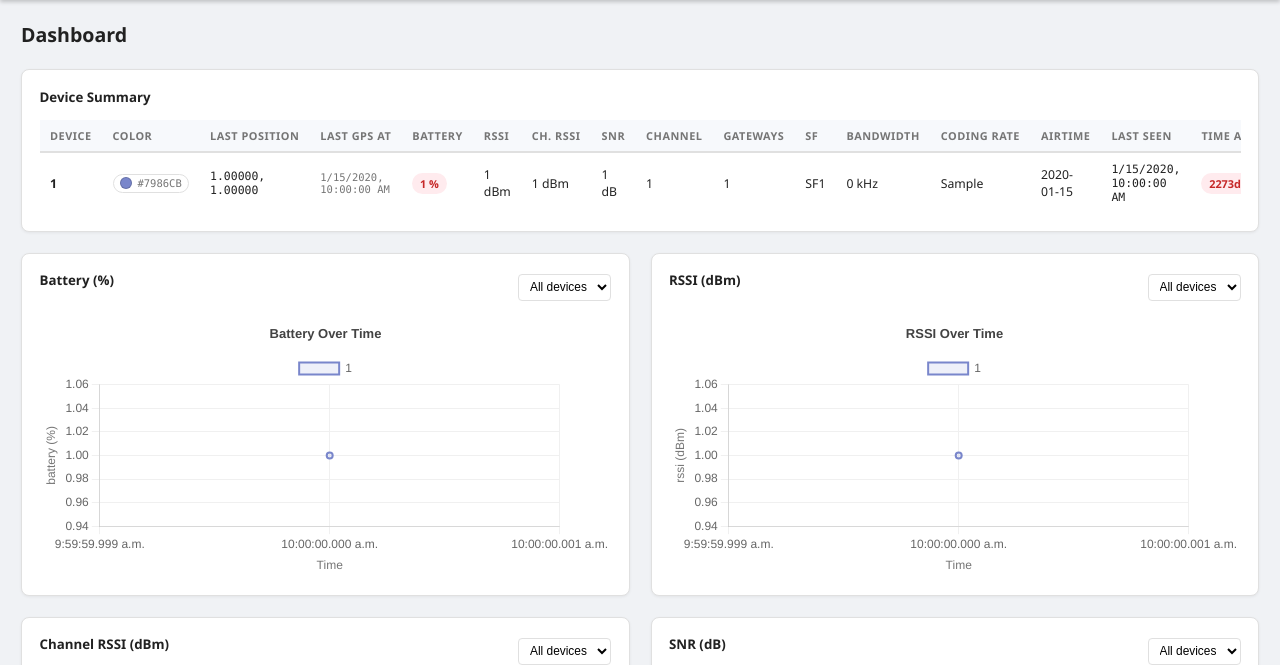
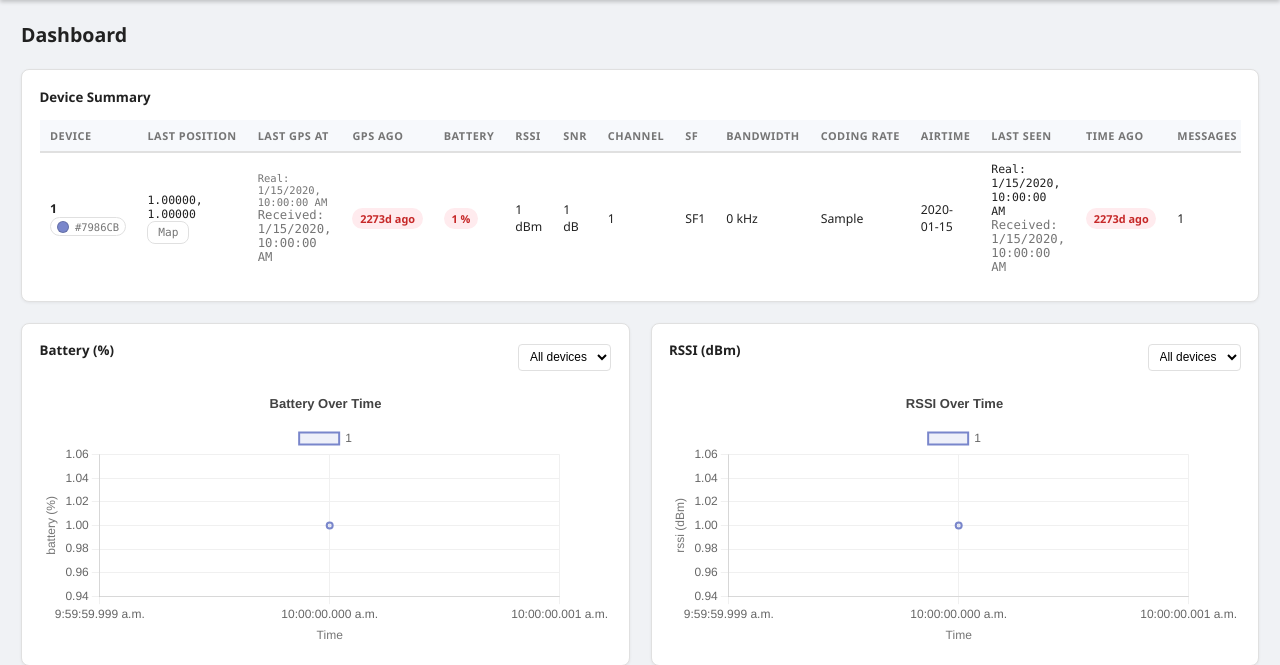
Before and after one commit to valerio-vaccaro/LoraMap, a Flask app: page /dashboard in a window 1280 px wide. Shown: the part 52-717 px from the top of the page. Run offline with Flask 3, Linux system fonts and the light colour scheme; a user stored in the database is signed in; tables that the repository leaves empty hold one stand-in row (values such as "Sample post").

Commit message:
add real timestamp to solve import in past, calculate correctly delay and introduce gps ago, added map button

```diff
--- a/app.py
+++ b/app.py
@@ -295,12 +295,12 @@ def api_stats():
 
     total_messages  = UplinkMessage.query.count()
     total_devices   = db.session.query(func.count(UplinkMessage.device_id.distinct())).scalar()
-    last_week       = UplinkMessage.query.filter(UplinkMessage.received_at >= week_ago).count()
-    last_month      = UplinkMessage.query.filter(UplinkMessage.received_at >= month_ago).count()
+    last_week       = UplinkMessage.query.filter(UplinkMessage.real_timestamp >= week_ago).count()
+    last_month      = UplinkMessage.query.filter(UplinkMessage.real_timestamp >= month_ago).count()
     active_devices  = db.session.query(func.count(UplinkMessage.device_id.distinct())).filter(
-        UplinkMessage.received_at >= month_ago
+        UplinkMessage.real_timestamp >= month_ago
     ).scalar()
-    last_msg = UplinkMessage.query.order_by(UplinkMessage.received_at.desc()).first()
+    last_msg = UplinkMessage.query.order_by(UplinkMessage.real_timestamp.desc()).first()
 
     return jsonify({
         'total_messages':  total_messages,
@@ -309,6 +309,7 @@ def api_stats():
         'last_month':      last_month,
         'active_devices':  active_devices,
         'last_received_at': last_msg.received_at.isoformat() if last_msg else None,
+        'last_real_timestamp': last_msg.real_timestamp.isoformat() if last_msg else None,
     })
 
 
@@ -335,14 +336,14 @@ def api_positions():
     if from_time:
         dt = parse_datetime(from_time)
         if dt:
-            query = query.filter(UplinkMessage.received_at >= dt)
+            query = query.filter(UplinkMessage.real_timestamp >= dt)
 
     if to_time:
         dt = parse_datetime(to_time)
         if dt:
-            query = query.filter(UplinkMessage.received_at <= dt)
+            query = query.filter(UplinkMessage.real_timestamp <= dt)
 
-    query = query.order_by(UplinkMessage.device_id, UplinkMessage.received_at.asc())
+    query = query.order_by(UplinkMessage.device_id, UplinkMessage.real_timestamp.asc())
     messages = query.all()
 
     if last_only:
@@ -375,25 +376,30 @@ def api_devices():
         last_gps = base.filter(
             UplinkMessage.latitude.isnot(None),
             UplinkMessage.longitude.isnot(None),
-        ).order_by(UplinkMessage.received_at.desc()).first()
+        ).order_by(UplinkMessage.real_timestamp.desc()).first()
 
-        last_msg = base.order_by(UplinkMessage.received_at.desc()).first()
+        last_msg = base.order_by(UplinkMessage.real_timestamp.desc()).first()
 
         last_battery = base.filter(
             UplinkMessage.battery.isnot(None),
-        ).order_by(UplinkMessage.received_at.desc()).first()
+        ).order_by(UplinkMessage.real_timestamp.desc()).first()
 
         count = base.count()
 
         seconds_ago = None
         if last_msg:
-            seconds_ago = int((now - last_msg.received_at).total_seconds())
+            seconds_ago = int((now - last_msg.real_timestamp).total_seconds())
+
+        gps_seconds_ago = None
+        if last_gps:
+            gps_seconds_ago = int((now - last_gps.real_timestamp).total_seconds())
 
         result.append({
             'device_id': device_id,
             'last_latitude': last_gps.latitude if last_gps else None,
             'last_longitude': last_gps.longitude if last_gps else None,
-            'last_gps_at': last_gps.received_at.isoformat() if last_gps else None,
+            'last_gps_at': last_gps.real_timestamp.isoformat() if last_gps else None,
+            'last_gps_received_at': last_gps.received_at.isoformat() if last_gps else None,
             'last_battery': last_battery.battery if last_battery else None,
             'last_rssi': last_msg.rssi if last_msg else None,
             'last_channel_rssi': last_msg.channel_rssi if last_msg else None,
@@ -404,8 +410,10 @@ def api_devices():
             'last_bandwidth': last_msg.bandwidth if last_msg else None,
             'last_coding_rate': last_msg.coding_rate if last_msg else None,
             'last_consumed_airtime': last_msg.consumed_airtime if last_msg else None,
+            'last_real_timestamp': last_msg.real_timestamp.isoformat() if last_msg else None,
             'last_received_at': last_msg.received_at.isoformat() if last_msg else None,
             'seconds_ago': seconds_ago,
+            'gps_seconds_ago': gps_seconds_ago,
             'message_count': count,
         })
 
@@ -473,19 +481,20 @@ def api_chart_data():
     if from_time:
         dt = parse_datetime(from_time)
         if dt:
-            query = query.filter(UplinkMessage.received_at >= dt)
+            query = query.filter(UplinkMessage.real_timestamp >= dt)
     if to_time:
         dt = parse_datetime(to_time)
         if dt:
-            query = query.filter(UplinkMessage.received_at <= dt)
+            query = query.filter(UplinkMessage.real_timestamp <= dt)
 
-    query = query.order_by(UplinkMessage.received_at.asc())
+    query = query.order_by(UplinkMessage.real_timestamp.asc())
     messages = query.all()
 
     return jsonify({
         'data': [
             {
                 'device_id': m.device_id,
+                'real_timestamp': m.real_timestamp.isoformat(),
                 'received_at': m.received_at.isoformat(),
                 metric: getattr(m, metric),
             }
@@ -499,8 +508,8 @@ def api_chart_data():
 def api_messages_range():
     ds_ids = _user_ds_ids()
     result = db.session.query(
-        func.min(UplinkMessage.received_at),
-        func.max(UplinkMessage.received_at),
+        func.min(UplinkMessage.real_timestamp),
+        func.max(UplinkMessage.real_timestamp),
     ).filter(UplinkMessage.datasource_id.in_(ds_ids)).one()
     min_dt, max_dt = result
     return jsonify({
@@ -527,14 +536,14 @@ def api_messages():
     if from_time:
         dt = parse_datetime(from_time)
         if dt:
-            query = query.filter(UplinkMessage.received_at >= dt)
+            query = query.filter(UplinkMessage.real_timestamp >= dt)
 
     if to_time:
         dt = parse_datetime(to_time)
         if dt:
-            query = query.filter(UplinkMessage.received_at <= dt)
+            query = query.filter(UplinkMessage.real_timestamp <= dt)
 
-    query = query.order_by(UplinkMessage.received_at.desc())
+    query = query.order_by(UplinkMessage.real_timestamp.desc())
     messages = query.all()
 
     return jsonify({'messages': [_msg_to_dict(m) for m in messages]})
@@ -604,6 +613,7 @@ def _msg_to_dict(m):
         'id': m.id,
         'device_id': m.device_id,
         'received_at': m.received_at.isoformat(),
+        'real_timestamp': m.real_timestamp.isoformat(),
         'latitude': m.latitude,
         'longitude': m.longitude,
         'battery': m.battery,
--- a/decoders/base.py
+++ b/decoders/base.py
@@ -22,6 +22,7 @@ class BaseDecoder(ABC):
         Returns a dict with at minimum:
             device_id   (str)
             received_at (datetime)
+            real_timestamp (datetime, optional; defaults to received_at)
 
         And optionally any of:
             latitude, longitude, battery, positioning_status,
--- a/decoders/ttn_base.py
+++ b/decoders/ttn_base.py
@@ -50,6 +50,7 @@ class TTNBaseDecoder(BaseDecoder):
         fields = {
             'device_id':        device_id,
             'received_at':      received_at,
+            'real_timestamp':   received_at,
             'f_cnt':            uplink.get('f_cnt'),
             'consumed_airtime': uplink.get('consumed_airtime'),
             'rssi':             rssi,
--- a/models.py
+++ b/models.py
@@ -64,6 +64,7 @@ class UplinkMessage(db.Model):
     datasource_id = db.Column(db.Integer, db.ForeignKey('datasources.id', ondelete='CASCADE'), nullable=True, index=True)
     device_id = db.Column(db.String(100), nullable=False, index=True)
     received_at = db.Column(db.DateTime, nullable=False, index=True)
+    real_timestamp = db.Column(db.DateTime, nullable=False, index=True)
     f_cnt = db.Column(db.Integer)
     longitude = db.Column(db.Float)
     latitude = db.Column(db.Float)
--- a/static/js/dashboard.js
+++ b/static/js/dashboard.js
@@ -108,35 +108,42 @@ function batteryBadge(battery) {
     return `<span class="ago-badge ${cls}">${battery} %</span>`;
 }
 
+function fmt(iso) {
+    return iso ? new Date(iso).toLocaleString() : '—';
+}
+
+function dualTime(realIso, receivedIso) {
+    if (!realIso && !receivedIso) return '—';
+    return `<span>Real: ${fmt(realIso)}</span><br><span class="muted small">Received: ${fmt(receivedIso)}</span>`;
+}
+
 function renderDeviceTable(devices) {
     const tbody = document.getElementById('device-table-body');
     if (!devices.length) {
-        tbody.innerHTML = '<tr><td colspan="17" class="muted">No data yet. Add a data source and fetch.</td></tr>';
+        tbody.innerHTML = '<tr><td colspan="15" class="muted">No data yet. Add a data source and fetch.</td></tr>';
         return;
     }
 
     tbody.innerHTML = devices.map(d => {
         const pos = (d.last_latitude != null && d.last_longitude != null)
-            ? `${d.last_latitude.toFixed(5)}, ${d.last_longitude.toFixed(5)}`
+            ? `${d.last_latitude.toFixed(5)}, ${d.last_longitude.toFixed(5)}
+               <a class="btn btn-ghost btn-sm" href="https://www.google.com/maps/search/?api=1&query=${encodeURIComponent(`${d.last_latitude},${d.last_longitude}`)}" target="_blank" rel="noopener">Map</a>`
             : '—';
 
-        const lastSeen = d.last_received_at
-            ? new Date(d.last_received_at).toLocaleString()
-            : '—';
-
-        const lastGps = d.last_gps_at
-            ? new Date(d.last_gps_at).toLocaleString()
-            : '—';
+        const lastSeen = dualTime(d.last_real_timestamp, d.last_received_at);
+        const lastGps = dualTime(d.last_gps_at, d.last_gps_received_at);
 
         const agoClass = d.seconds_ago != null && d.seconds_ago > 7200 ? 'ago-old' :
                          d.seconds_ago != null && d.seconds_ago > 1800 ? 'ago-warn' : 'ago-ok';
+        const gpsAgoClass = d.gps_seconds_ago != null && d.gps_seconds_ago > 7200 ? 'ago-old' :
+                            d.gps_seconds_ago != null && d.gps_seconds_ago > 1800 ? 'ago-warn' : 'ago-ok';
 
         const color = getDeviceColor(d.device_id);
         const encodedId = encodeURIComponent(d.device_id);
 
         return `<tr>
-            <td><strong>${d.device_id}</strong></td>
             <td>
+                <strong>${d.device_id}</strong>
                 <details class="color-picker">
                     <summary>
                         <span class="device-color-dot" style="background:${color}"></span>
@@ -157,12 +164,11 @@ function renderDeviceTable(devices) {
             </td>
             <td class="mono col-hide-mobile">${pos}</td>
             <td class="mono small col-hide-mobile">${lastGps}</td>
+            <td class="col-hide-mobile"><span class="ago-badge ${gpsAgoClass}">${formatTimeAgo(d.gps_seconds_ago)}</span></td>
             <td>${batteryBadge(d.last_battery)}</td>
             <td>${v(d.last_rssi, ' dBm')}</td>
-            <td class="col-hide-mobile">${v(d.last_channel_rssi, ' dBm')}</td>
             <td class="col-hide-mobile">${v(d.last_snr, ' dB')}</td>
             <td class="col-hide-mobile">${v(d.last_channel_index)}</td>
-            <td class="col-hide-mobile">${v(d.last_gateway_count)}</td>
             <td class="col-hide-mobile">${d.last_spreading_factor != null ? 'SF' + d.last_spreading_factor : '—'}</td>
             <td class="col-hide-mobile">${d.last_bandwidth != null ? d.last_bandwidth / 1000 + ' kHz' : '—'}</td>
             <td class="col-hide-mobile">${v(d.last_coding_rate)}</td>
@@ -237,7 +243,7 @@ async function updateChart(metric) {
             const color = getDeviceColor(id);
             datasets.push({
                 label: id,
-                data: data.data.map(d => ({ x: new Date(d.received_at), y: d[metric] })),
+                data: data.data.map(d => ({ x: new Date(d.real_timestamp), y: d[metric] })),
                 borderColor: color,
                 backgroundColor: color + '20',
                 borderWidth: 2,
--- a/static/js/data.js
+++ b/static/js/data.js
@@ -167,7 +167,7 @@ function renderTable(messages) {
     count.textContent = messages.length ? `${messages.length} row${messages.length !== 1 ? 's' : ''}` : '';
 
     if (!messages.length) {
-        tbody.innerHTML = '<tr><td colspan="17" class="muted">No messages found.</td></tr>';
+        tbody.innerHTML = '<tr><td colspan="18" class="muted">No messages found.</td></tr>';
         return;
     }
 
@@ -175,12 +175,16 @@ function renderTable(messages) {
         const time = m.received_at
             ? new Date(m.received_at).toISOString().replace('T', ' ').slice(0, 19)
             : '—';
+        const realTime = m.real_timestamp
+            ? new Date(m.real_timestamp).toISOString().replace('T', ' ').slice(0, 19)
+            : time;
         const color = getDeviceColor(m.device_id);
         const lat = m.latitude  != null ? m.latitude.toFixed(6)  : '—';
         const lon = m.longitude != null ? m.longitude.toFixed(6) : '—';
 
         return `<tr>
             <td class="mono small">${time}</td>
+            <td class="mono small">${realTime}</td>
             <td><strong>${m.device_id}</strong></td>
             <td>
                 <span class="device-color-dot" style="background:${color}"></span>
--- a/templates/dashboard.html
+++ b/templates/dashboard.html
@@ -19,15 +19,13 @@
                 <thead>
                     <tr>
                         <th>Device</th>
-                        <th>Color</th>
                         <th class="col-hide-mobile">Last Position</th>
                         <th class="col-hide-mobile">Last GPS At</th>
+                        <th class="col-hide-mobile">GPS Ago</th>
                         <th>Battery</th>
                         <th>RSSI</th>
-                        <th class="col-hide-mobile">Ch. RSSI</th>
                         <th class="col-hide-mobile">SNR</th>
                         <th class="col-hide-mobile">Channel</th>
-                        <th class="col-hide-mobile">Gateways</th>
                         <th class="col-hide-mobile">SF</th>
                         <th class="col-hide-mobile">Bandwidth</th>
                         <th class="col-hide-mobile">Coding Rate</th>
@@ -38,7 +36,7 @@
                     </tr>
                 </thead>
                 <tbody id="device-table-body">
-                    <tr><td colspan="17" class="muted">Loading…</td></tr>
+                    <tr><td colspan="15" class="muted">Loading…</td></tr>
                 </tbody>
             </table>
         </div>
--- a/templates/data.html
+++ b/templates/data.html
@@ -56,7 +56,8 @@
             <table class="data-table" id="messages-table">
                 <thead>
                     <tr>
-                        <th>Time (UTC)</th>
+                        <th>Received (UTC)</th>
+                        <th>Real Time (UTC)</th>
                         <th>Device</th>
                         <th>Color</th>
                         <th class="col-hide-mobile">Frame #</th>
@@ -76,7 +77,7 @@
                     </tr>
                 </thead>
                 <tbody id="messages-tbody">
-                    <tr><td colspan="17" class="muted">Loading…</td></tr>
+                    <tr><td colspan="18" class="muted">Loading…</td></tr>
                 </tbody>
             </table>
         </div>
```
Also changed, not shown: decoders/sensecap_t1000a.py (+23 -1 lines), docs/openapi.yaml (+21 -0 lines), migrations/versions/c3d4e5f6a7b8_add_real_timestamp_to_uplink_messages.py (added, +33 -0 lines), static/js/map.js (+5 -4 lines), static/js/tracker.js (+35 -14 lines), templates/login.html (+6 -2 lines), utils.py (+15 -1 lines).
